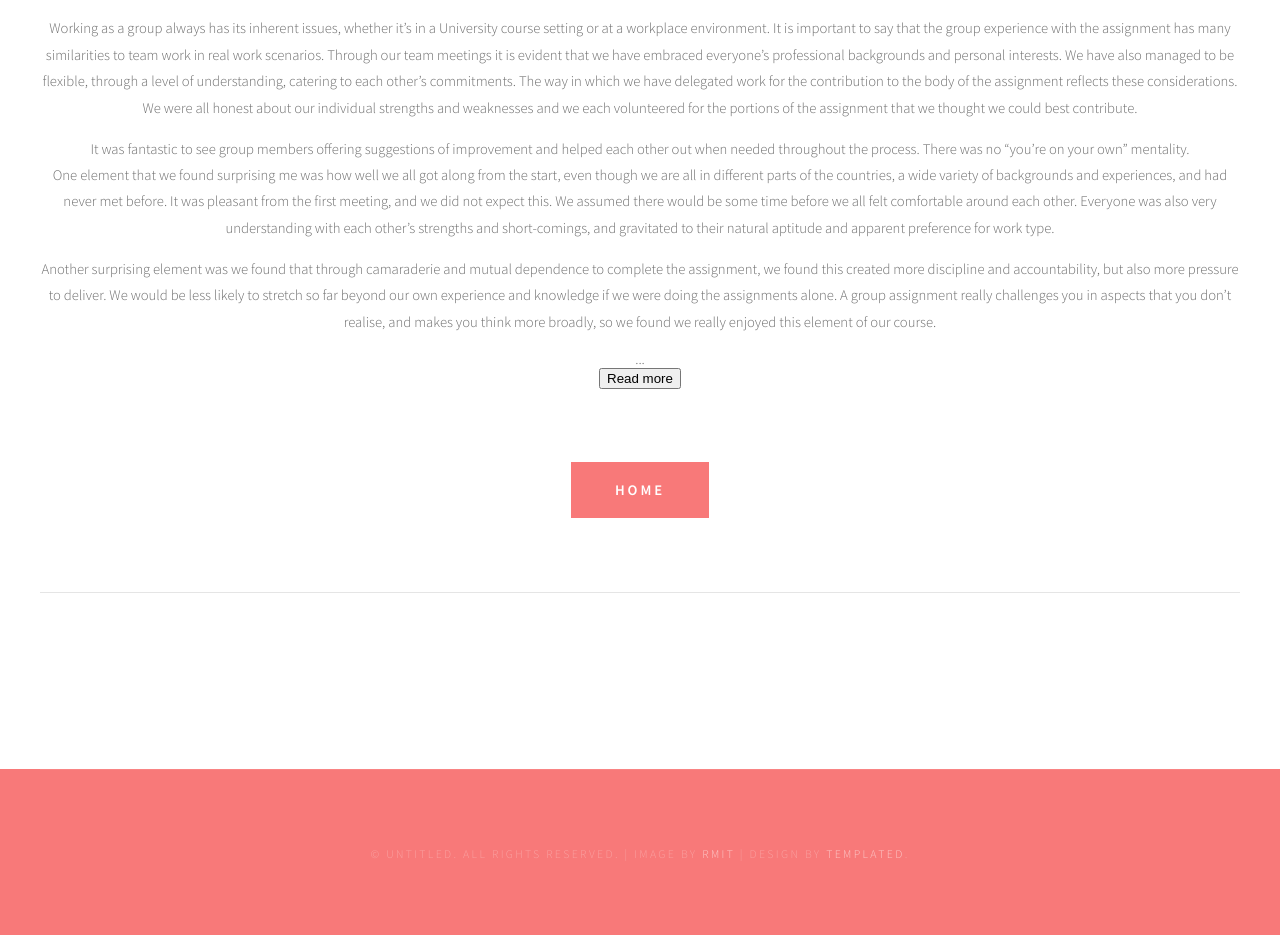
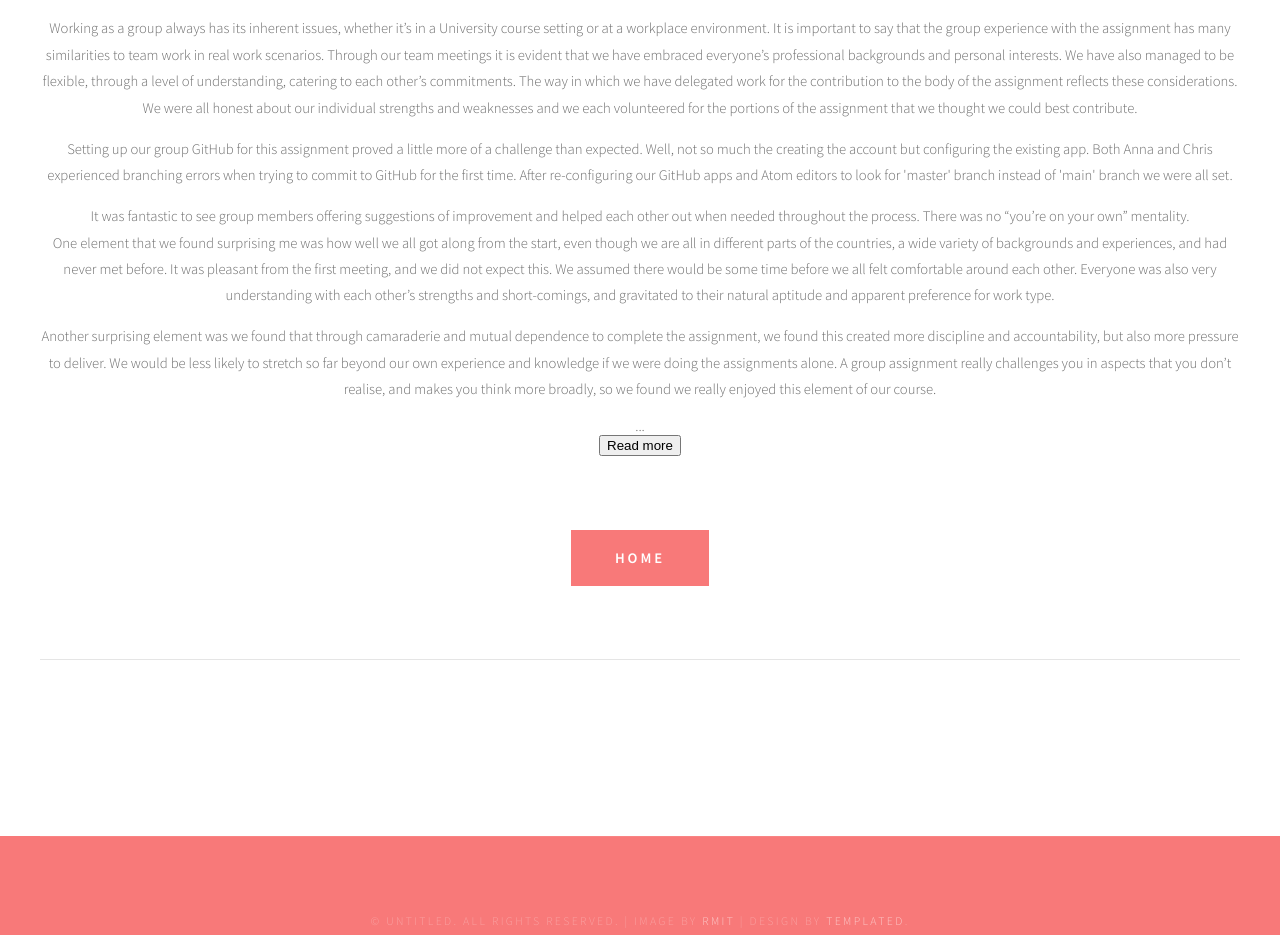
Before and after one commit to Group-A2-15/Assessment-Task2, a plain HTML site: page Aboutus.html in a window 1280 px wide. Shown: the part 3842-4777 px from the top of the page. Drawn offline with Linux system fonts and the light colour scheme.

Commit message:
Add files via upload
Added comments to Group reflection on Tools

```diff
--- a/Aboutus.html
+++ b/Aboutus.html
@@ -118,6 +118,7 @@ function myFunction2() {
 									<h2>Group Reflection</h2><br>
 									<p>Working as a group always has its inherent issues, whether it’s in a University course setting or at a workplace environment. It is important to say that the group experience with the assignment has many similarities to team work in real work scenarios.
 								Through our team meetings it is evident that we have embraced everyone’s professional backgrounds and personal interests. We have also managed to be flexible, through a level of understanding, catering to each other’s commitments. The way in which we have delegated work for the contribution to the body of the assignment reflects these considerations. We were all honest about our individual strengths and weaknesses and we each volunteered for the portions of the assignment that we thought we could best contribute. </p>
+                <p>Setting up our group GitHub for this assignment proved a little more of a challenge than expected. Well, not so much the creating the account but configuring the existing app. Both Anna and Chris experienced branching errors when trying to commit to GitHub for the first time. After re-configuring our GitHub apps and Atom editors to look for 'master' branch instead of 'main' branch we were all set.</p>
 								<p>It was fantastic to see group members offering suggestions of improvement and helped each other out when needed throughout the process. There was no “you’re on your own” mentality. <br>
 								One element that we found surprising me was how well we all got along from the start, even though we are all in different parts of the countries, a wide variety of backgrounds and experiences, and had never met before. It was pleasant from the first meeting, and we did not expect this. We assumed there would be some time before we all felt comfortable around each other. Everyone was also very understanding with each other’s strengths and short-comings, and gravitated to their natural aptitude and apparent preference for work type.</p>
 								<p>Another surprising element was we found that through camaraderie and mutual dependence to complete the assignment, we found this created more discipline and accountability, but also more pressure to deliver. We would be less likely to stretch so far beyond our own experience and knowledge if we were doing the assignments alone. A group assignment really challenges you in aspects that you don’t realise, and makes you think more broadly, so we found we really enjoyed this element of our course. </p>
```
